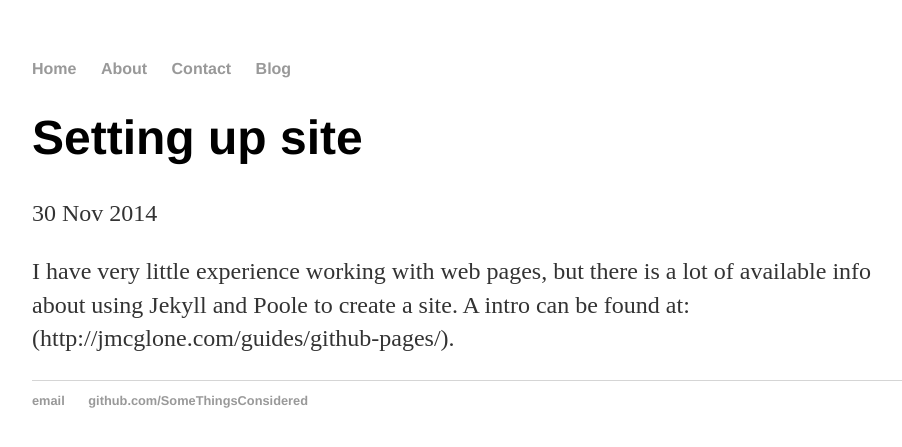
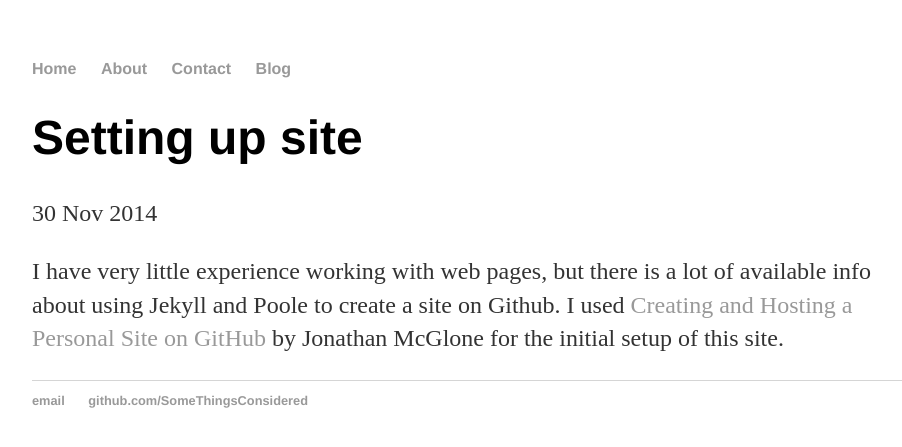
Before and after one commit to SomeThingsConsidered/SomeThingsConsidered.github.io, a Jekyll site: the page built from _posts/2015-11-30-initial-test.md, in a window 1280 px wide. Shown: the top 447 px of the page, without its empty margins (160-1062 px from the left). Built offline with Jekyll 4.4.1, drawn with Linux system fonts in a browser that asks for light colours.

Commit message:
Update 2015-11-30-initial-test.md

```diff
--- a/_posts/2015-11-30-initial-test.md
+++ b/_posts/2015-11-30-initial-test.md
@@ -4,4 +4,4 @@ title: "Setting up site"
 date: 2014-11-30
 ---
 
-I have very little experience working with web pages, but there is a lot of available info about using Jekyll and Poole to create a site.  A intro can be found at: (http://jmcglone.com/guides/github-pages/).
+I have very little experience working with web pages, but there is a lot of available info about using Jekyll and Poole to create a site on Github. I used <a href="http://jmcglone.com/guides/github-pages/" a>  Creating and Hosting a Personal Site on GitHub </a> by Jonathan McGlone for the initial setup of this site.
```
